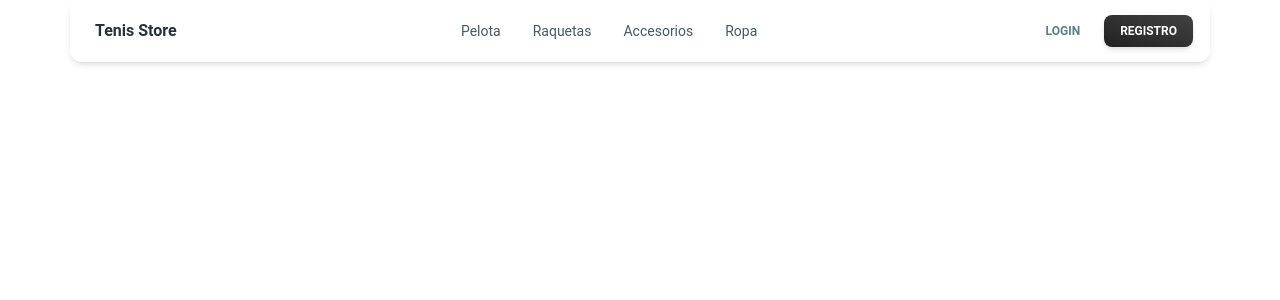
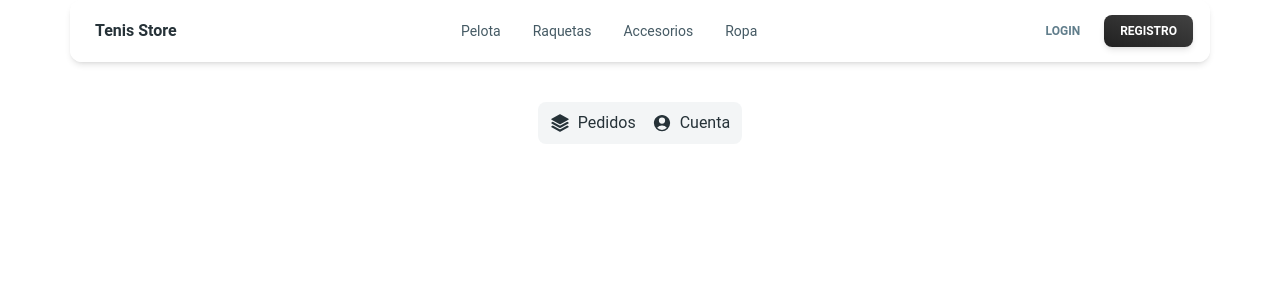
Before and after one commit to DanielM0802/tenis-store-ui, a React (Vite) app: page /perfil in a window 1280 px wide. Shown: the top 300 px of the page. Built offline with nearby package versions, Linux system fonts and the light colour scheme.

Commit message:
vista de perfil para ver detalles de cuenta y pedidos

```diff
--- a/src/App.jsx
+++ b/src/App.jsx
@@ -6,18 +6,20 @@ import Pelotas from "./pages/productos/Pelotas"
 import Raquetas from "./pages/productos/Raquetas"
 import ProductoDetalle from "./pages/ProductoDetalle"
 import Registro from "./pages/Registro"
+import Perfil from "./pages/Perfil"
 
 function App() {
 
   return (
     <Router>
       <NavbarTenis/>
-      <div className="flex justify-center">
+      <div className="flex justify-center pt-10">
 
       <Routes>
         <Route path="/" element={ <Home/> }/>
         <Route path="/login" element={ <Login/> }/>
         <Route path="/registro" element={ <Registro/> }/>
+        <Route path="/perfil" element={ <Perfil/> }/>
         <Route path="/productos/pelotas" element={ <Pelotas/> }/>
         <Route path="/productos/raquetas" element={ <Raquetas/> }/>
         <Route path="/productos/detalle" element={ <ProductoDetalle/> }/>
--- /dev/null
+++ b/src/components/Cuenta.jsx
@@ -0,0 +1,50 @@
+import { Typography } from "@material-tailwind/react"
+import EditarDatos from "./EditarDatos"
+
+function Cuenta() {
+
+    const usuario = {
+        nombre: 'Juan',
+        correo: 'juan@gmail.com',
+        rut: '12.345.678-9',
+        password: 'Hola12345'
+    }
+
+  return (
+    <div>
+
+        <div>
+            <Typography variant='h2' color="blue-gray" className='text-2xl my-5 uppercase font-bold'>
+                Mis Datos
+            </Typography>
+            <Typography variant='p' color="blue-gray" className='my-5'>
+                Modifica tus datos personales a continuación para que tu cuenta esté actualizada.
+            </Typography>
+        </div>
+
+        <div>
+            <Typography variant='h2' color="blue-gray" className='text-2xl my-5 uppercase font-bold'>
+                Detalles
+            </Typography>
+
+            <Typography variant='p' color="blue-gray" className='my-5'>
+                {usuario.nombre}
+            </Typography>
+
+            <Typography variant='p' color="blue-gray" className='my-5'>
+                {usuario.rut}
+            </Typography>
+
+            <EditarDatos/>
+
+
+        </div>
+
+
+
+
+    </div>
+  )
+}
+
+export default Cuenta
--- /dev/null
+++ b/src/components/EditarDatos.jsx
@@ -0,0 +1,58 @@
+import React from "react";
+import {
+  Button,
+  Dialog,
+  Card,
+  CardHeader,
+  CardBody,
+  CardFooter,
+  Typography,
+  Input,
+  Checkbox,
+} from "@material-tailwind/react";
+
+function EditarDatos() {
+  const [open, setOpen] = React.useState(false);
+  const handleOpen = () => setOpen((cur) => !cur);
+
+  return (
+    <>
+      <Button onClick={handleOpen}>Editar</Button>
+      <Dialog
+        size="xs"
+        open={open}
+        handler={handleOpen}
+        className="bg-transparent shadow-none"
+      >
+        <Card className="mx-auto w-full max-w-[24rem]">
+          <CardBody className="flex flex-col gap-4">
+            <Typography variant="h4" color="blue-gray">
+              Edita tus datos personales
+            </Typography>
+
+            <Typography className="-mb-2" variant="h6">
+              Nombre
+            </Typography>
+            <Input label="nombre" size="lg" />
+
+            <Typography className="-mb-2" variant="h6">
+              Rut
+            </Typography>
+            <Input label="rut" size="lg" />
+
+          </CardBody>
+          <CardFooter className="pt-0">
+            <Button variant="gradient" onClick={handleOpen} fullWidth>
+              Actualizar datos
+            </Button>
+            <Button variant="text" color="gray" onClick={handleOpen} fullWidth>
+                Cancelar
+            </Button>
+          </CardFooter>
+        </Card>
+      </Dialog>
+    </>
+  );
+}
+
+export default EditarDatos
--- /dev/null
+++ b/src/components/Pedidos.jsx
@@ -0,0 +1,54 @@
+import { List, ListItem, Card, Typography, Avatar } from "@material-tailwind/react";
+
+function Pedidos() {
+
+  const pedidos = [
+    {
+      fecha: "22/11/2013",
+      total: 179990,
+      numeroPedido: 'TS1728372',
+      productos: ["https://tenisygolf.cl/wp-content/uploads/2021/08/WILSON-CHAMPIONSHIP.jpg", "https://sursports.cl/wp-content/uploads/2022/08/Instinct-Mp-3-720x720.jpg"]
+    },
+    {
+      fecha: "25/11/2013",
+      total: 279990,
+      numeroPedido: 'TS1724572',
+      productos: ["https://sursports.cl/wp-content/uploads/2022/11/Raqueta-Yonex-Ezone-98-Plus-Sky-Azul-2022-720x720.jpg", "https://sursports.cl/wp-content/uploads/2022/08/Instinct-Mp-3-720x720.jpg", "https://www.deportescarlosmiguel.com/imagebyhash/91d32b77a383e5b28ef92ccfe59e5133869d3b86.jpg"]
+    }
+  ]
+
+  return (
+    <Card className="w-4/5 bg-deep-orange-400">
+      <List>
+
+
+        {
+          pedidos.map(  pedido => (
+            <ListItem key={pedido.numeroPedido}>
+
+              <Typography variant='p' color="blue-gray" className='my-5 font-bold'>
+                      {pedido.fecha} | ${pedido.total}
+              </Typography>
+              <Typography variant='p' color="blue-gray" className='my-5'>
+                      Numero de pedido: {pedido.numeroPedido}
+              </Typography>
+
+              {
+                pedido.productos.map( producto => (
+                  <Avatar src={producto} alt="avatar" variant="square" />
+
+                ))
+              }
+
+            </ListItem>
+           ))
+        }
+
+
+
+      </List>
+    </Card>
+  );
+}
+
+export default Pedidos
--- /dev/null
+++ b/src/pages/Perfil.jsx
@@ -0,0 +1,59 @@
+import React from "react";
+import {
+  Tabs,
+  TabsHeader,
+  TabsBody,
+  Tab,
+  TabPanel,
+} from "@material-tailwind/react";
+import {
+  Square3Stack3DIcon,
+  UserCircleIcon,
+  Cog6ToothIcon,
+} from "@heroicons/react/24/solid";
+
+import Cuenta from "../components/Cuenta";
+import Pedidos from "../components/Pedidos";
+
+function Perfil() {
+  const data = [
+    {
+      label: "Pedidos",
+      value: "pedidos",
+      icon: Square3Stack3DIcon,
+    },
+    {
+      label: "Cuenta",
+      value: "cuenta",
+      icon: UserCircleIcon,
+    },
+
+  ];
+  return (
+    <Tabs value="dashboard">
+      <TabsHeader>
+        {data.map(({ label, value, icon }) => (
+          <Tab key={value} value={value}>
+            <div className="flex items-center gap-2">
+              {React.createElement(icon, { className: "w-5 h-5" })}
+              {label}
+            </div>
+          </Tab>
+        ))}
+      </TabsHeader>
+      <TabsBody className="bg-green-500 ">
+        {data.map(({ value }) => (
+          <TabPanel key={value} value={value}>
+
+            {
+                value=='cuenta' ? <Cuenta/> : <Pedidos/>
+            }
+
+          </TabPanel>
+        ))}
+      </TabsBody>
+    </Tabs>
+  );
+}
+
+export default Perfil
```
